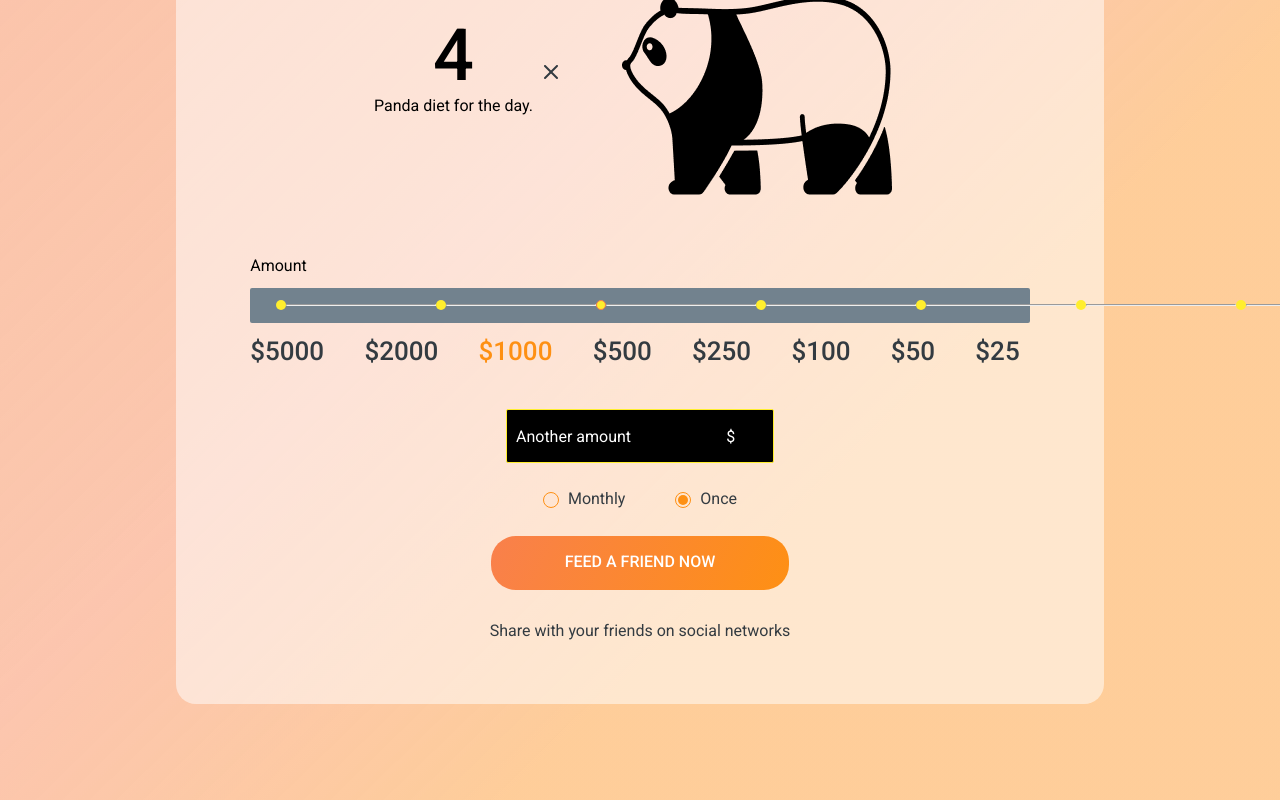
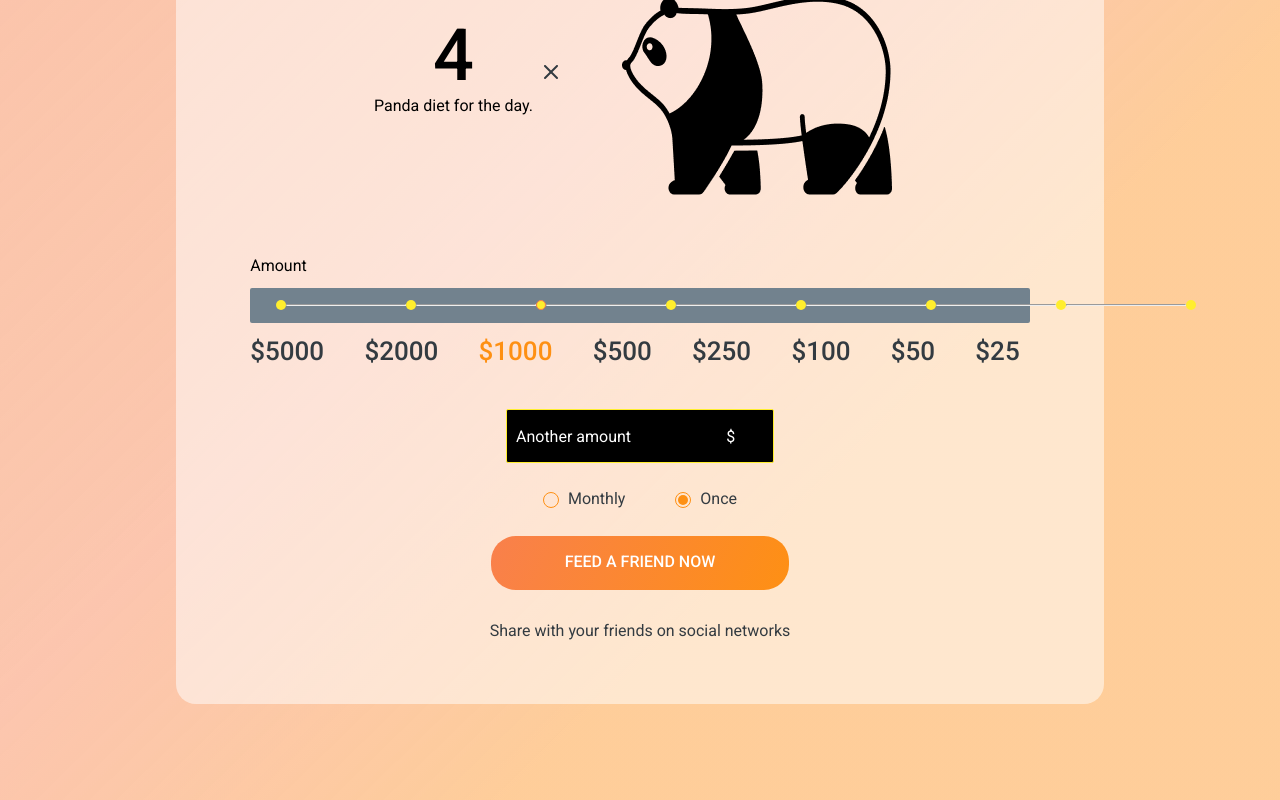
Before and after one commit to Madina1408/online-zoo, a plain HTML site: page pages/donate/index.html in a window 1280 px wide. Shown: the part 1132-1932 px from the top of the page. Drawn offline with nearby package versions, Linux system fonts and the light colour scheme.

Commit message:
init:hr line

```diff
--- a/pages/main/scss-partials/_donate.scss
+++ b/pages/main/scss-partials/_donate.scss
@@ -183,7 +183,7 @@
               }
             }
             hr {
-              width: 15rem;
+              width: 12rem;
               height: 0.7px;
               box-sizing: border-box;
             }
```
Also changed, not shown: css/style.css.
